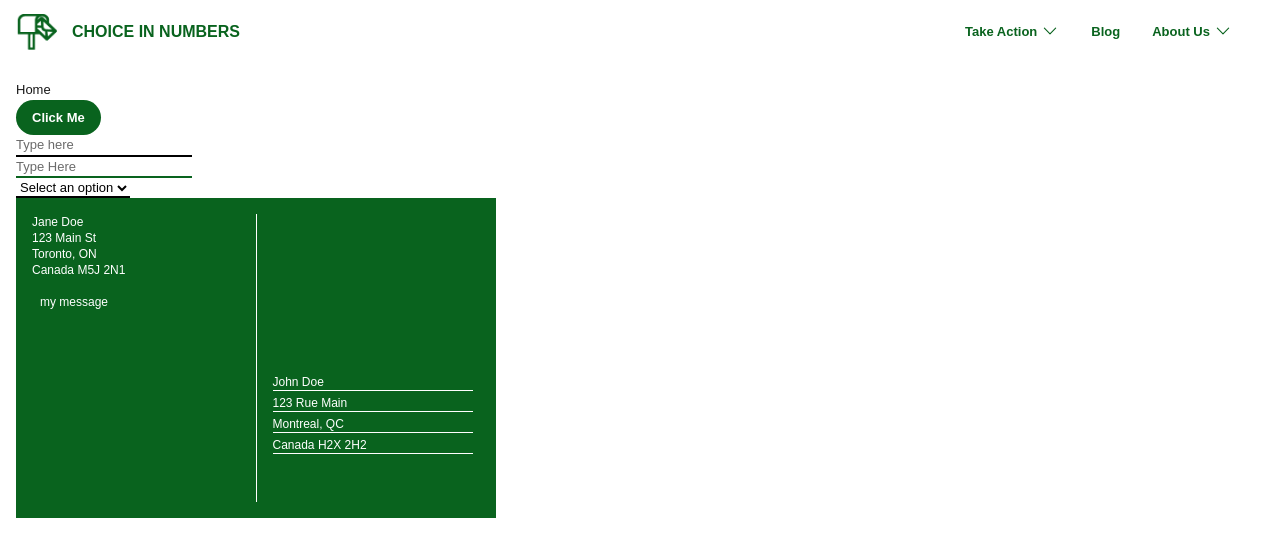
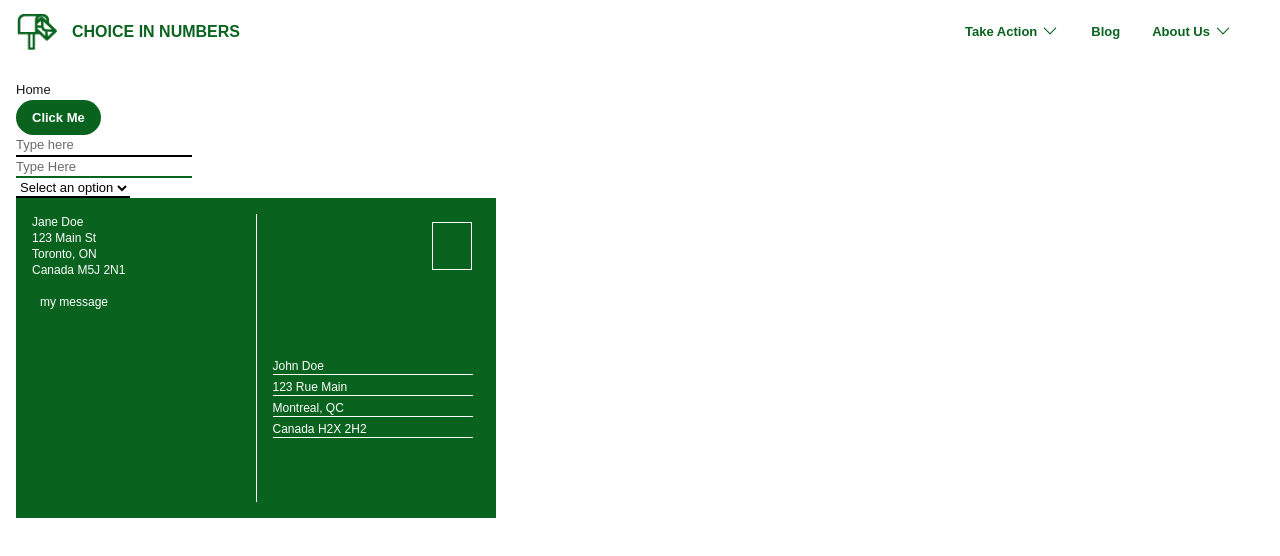
Before and after one commit to dina-shoham/choice-in-numbers, a Next.js app in the folder choice-in-numbers-frontend/: page / in a window 1280 px wide. Shown: the top 556 px of the page. Built offline with nearby package versions, Linux system fonts and the light colour scheme.

Commit message:
added stamp outline to postcard

```diff
--- a/choice-in-numbers-frontend/components/Postcard.tsx
+++ b/choice-in-numbers-frontend/components/Postcard.tsx
@@ -26,7 +26,10 @@ export default function Postcard({Sender, Recipient, Message}: InputProps): Reac
             </div>
             {/* right side */}
             <div className="flex-50 pl-4">
-                <div className="h-40"></div>
+                <div className="flex flex-row-reverse p-2">
+                    <div className="border w-10 h-12 self-end"></div>
+                </div>
+                <div className="h-20"></div>
                 <div className="border-b w-50"><p>{Recipient.name}</p></div>
                 <div className="border-b w-50 pt-1"><p>{Recipient.streetAddress}</p></div>
                 <div className="border-b w-50 pt-1"><p>{Recipient.city}, {Recipient.stateOrProvince}</p></div>
```
